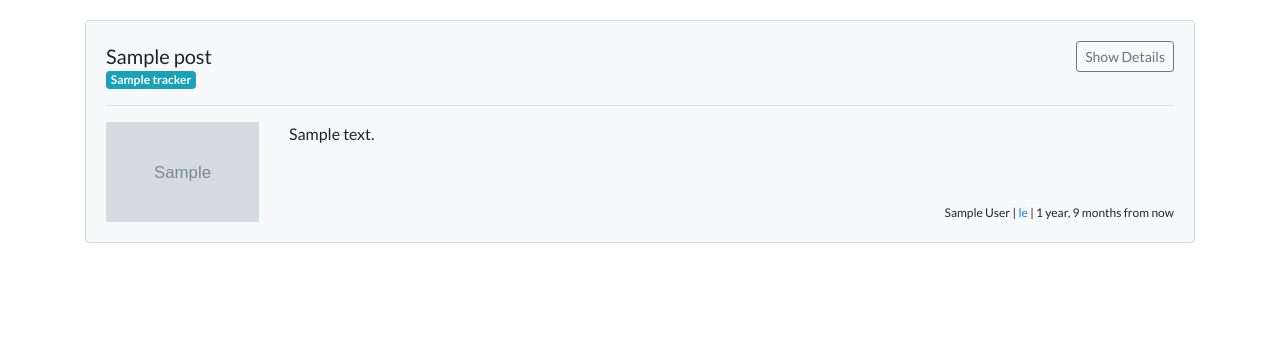
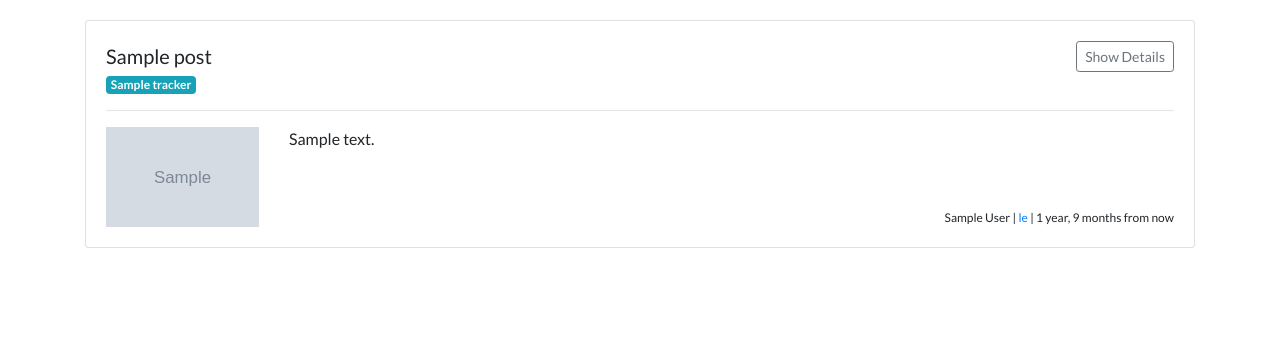
Before and after one commit to pushpreet/mediatracker, a Django app: page /posts/ in a window 1280 px wide. Shown: the part 128-465 px from the top of the page. Run offline with Django 3.2, Linux system fonts and the light colour scheme; tables that the repository leaves empty hold one stand-in row (values such as "Sample post"); grey boxes marked "Sample" are stand-in pictures; some libraries are stand-ins or nearby versions.

Commit message:
fix post card ui

```diff
--- a/tracker/templates/tracker/index.html
+++ b/tracker/templates/tracker/index.html
@@ -12,12 +12,12 @@
 
     {% if latest_post_list %}
         {% for post in latest_post_list %}
-            <div class="card bg-light mb-3" style="width: 100%;">
+            <div class="card mb-3" style="width: 100%;">
                 <div class="card-body">
                     <div class="d-flex flex-row justify-content-between align-items-start">
                         <div class="flex-item">
                             <a class="custom-header" style="font-size: 1.25rem;" href="{{ post.url }}">{{ post.title }}</a><br>
-                            <a class="badge badge-info" style="font-size: 0.75rem;" href="{% url 'tracker:tracker_list' %}">{{ post.tracker.name }}</a>
+                            <a class="badge badge-info" style="font-size: 0.75rem; margin-top:5px;" href="{% url 'tracker:tracker_list' %}">{{ post.tracker.name }}</a>
                         </div>
                         <div class="flex-item">
                             <a class="btn btn-sm btn-outline-secondary" href="{% url 'tracker:post_detail' post.uuid %}" role="button">Show Details</a>
```
